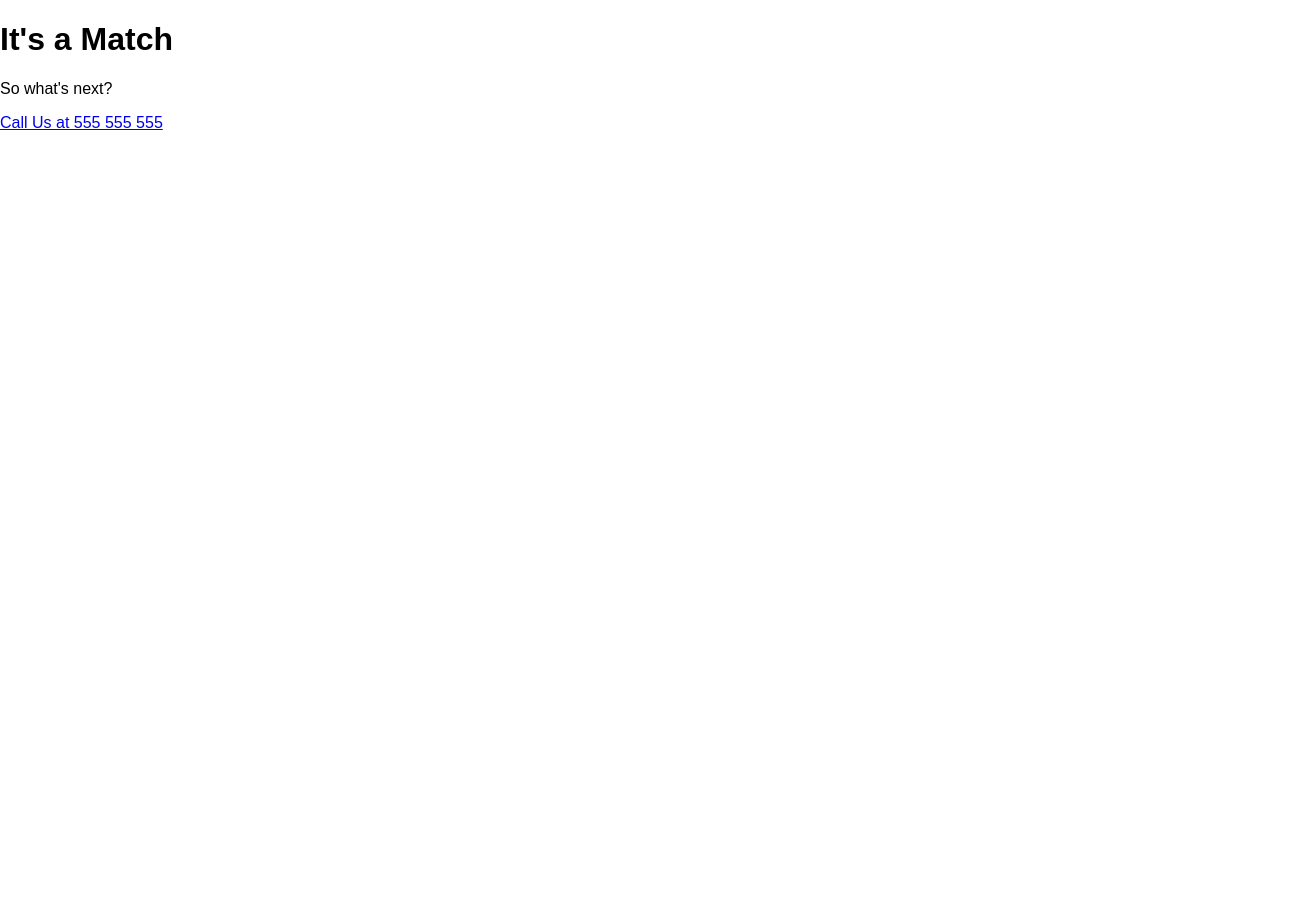
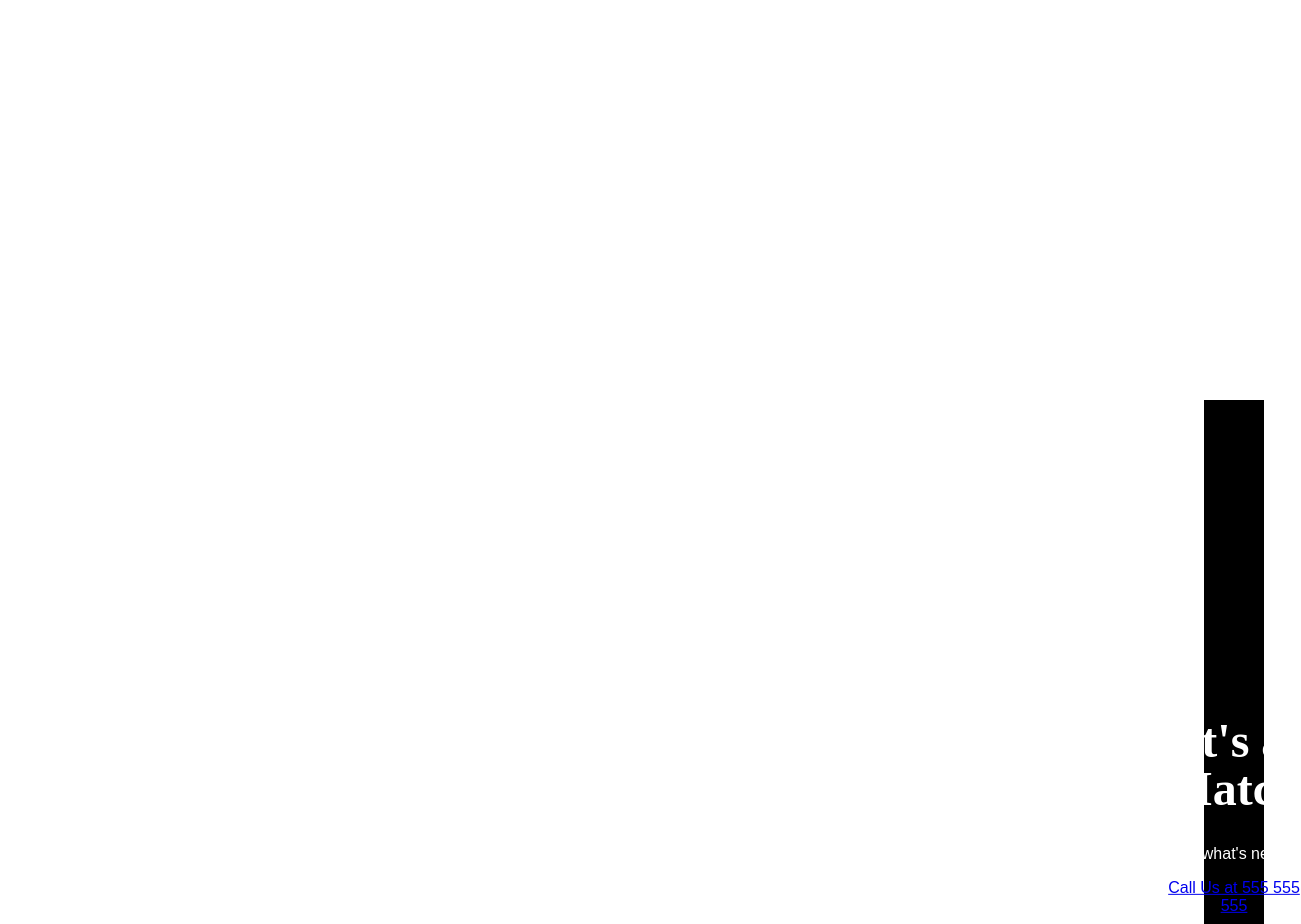
Before and after one commit to krisztin/recat, a React (Create React App) app: page /match in a window 1280 px wide. Shown: the top 924 px of the page, 1301 px wide, since content can reach past the window. Before the commit the page ends 800 px from the top, so only its background shows below. Built offline with nearby package versions, Linux system fonts and the light colour scheme.

Commit message:
matched! basic structure, functionality and styling

```diff
--- a/src/components/App.js
+++ b/src/components/App.js
@@ -28,9 +28,9 @@ class App extends React.Component {
           {/* This really needs to be dealt with
               For some reason content: with emoji does not work
               So here's a CSS heavy hack for right now*/}
-          <div className="match">
+          <Link to="/match" className="match-btn">
             <div className="heart" />
-          </div>
+          </Link>
           <img src={image} alt={name} />
           <div className="meta-data">
             <div className="info btn" onClick={this.openProfile} />
--- a/src/components/Match.js
+++ b/src/components/Match.js
@@ -1,12 +1,15 @@
 import React from 'react';
+import '../css/Match.css';
 
 class Match extends React.Component {
   render() {
     return (
-      <div className="tagline">
-        <h1>It's a Match</h1>
-        <p>So what's next?</p>
-        <a href="tel:5555555555">Call Us at 555 555 555</a>
+      <div className="match">
+        <div className="center">
+          <h1 className="jumbo">It's a Match</h1>
+          <p>So what's next?</p>
+          <a href="tel:5555555555">Call Us at 555 555 555</a>
+        </div>
       </div>
     );
   }
--- /dev/null
+++ b/src/css/Match.css
@@ -0,0 +1,11 @@
+.match {
+  text-align: center;
+  height: 100vh;
+  background: #000;
+  color: #fff;
+}
+
+.match h1 {
+  font-family: 'Satisfy', cursive;
+  line-height: 1em;
+}
```
